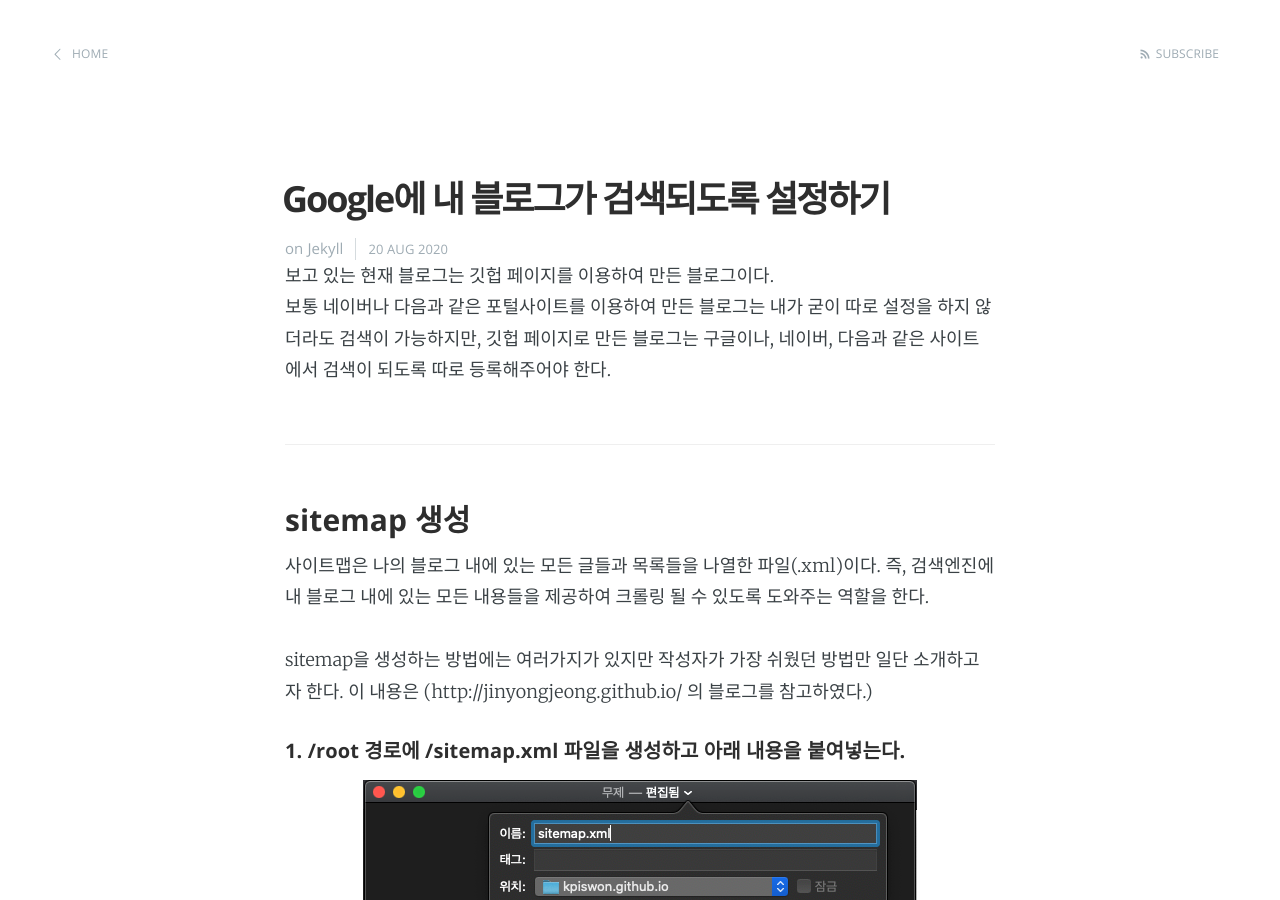
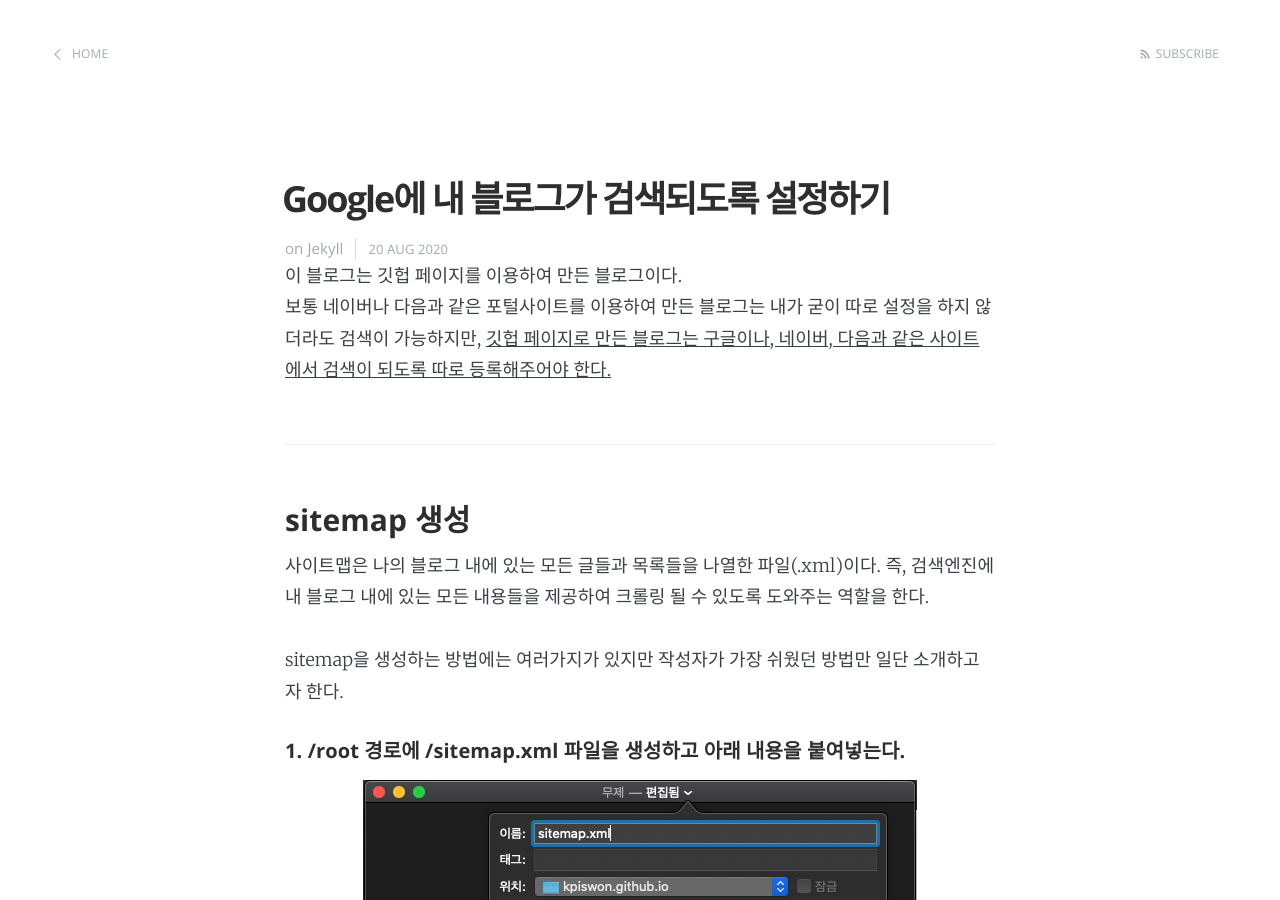
Before and after one commit to kpiswon/kpiswon.github.io, a Jekyll site: the page built from _posts/2020-08-20-googlingable.markdown, in a window 1280 px wide and 900 px high. Built offline with Jekyll 4.4.1, drawn with Linux system fonts in a browser that asks for light colours; some of the changed text lies outside the part shown.

Commit message:
"Google에 내 블로그가 검색되도록 설정하기" 포스트

```diff
--- a/_posts/2020-08-20-googlingable.markdown
+++ b/_posts/2020-08-20-googlingable.markdown
@@ -6,16 +6,16 @@ categories: Jekyll
 tags : [jekyll, github page, 지킬, github blog, google, 검색, search]
 ---
 
-보고 있는 현재 블로그는 깃헙 페이지를 이용하여 만든 블로그이다.
+이 블로그는 깃헙 페이지를 이용하여 만든 블로그이다.
 보통 네이버나 다음과 같은 포털사이트를 이용하여 만든 블로그는 내가 굳이 따로 설정을 하지 않더라도 검색이 가능하지만,
-깃헙 페이지로 만든 블로그는 구글이나, 네이버, 다음과 같은 사이트에서 검색이 되도록 따로 등록해주어야 한다.
+<u>깃헙 페이지로 만든 블로그는 구글이나, 네이버, 다음과 같은 사이트에서 검색이 되도록 따로 등록해주어야 한다.</u>
 
 ---
 ### sitemap 생성
 
 사이트맵은 나의 블로그 내에 있는 모든 글들과 목록들을 나열한 파일(.xml)이다. 즉, 검색엔진에 내 블로그 내에 있는 모든 내용들을 제공하여 크롤링 될 수 있도록 도와주는 역할을 한다.
 
-sitemap을 생성하는 방법에는 여러가지가 있지만 작성자가 가장 쉬웠던 방법만 일단 소개하고자 한다. 이 내용은 (http://jinyongjeong.github.io/ 의 블로그를 참고하였다.)
+sitemap을 생성하는 방법에는 여러가지가 있지만 작성자가 가장 쉬웠던 방법만 일단 소개하고자 한다.
 
 ##### 1. /root 경로에 /sitemap.xml 파일을 생성하고 아래 내용을 붙여넣는다.
 ![root](/assets/images/root.png)
--- a/feed.xml
+++ b/feed.xml
@@ -6,7 +6,7 @@ layout: null
   <channel>
     <title>{{ site.title | xml_escape }}</title>
     <description>{{ site.description | xml_escape }}</description>
-    <link>{{ site.url }}{{ site.baseurl }}/</link>
+    <link>https://kpiswon.github.io</link>
     <atom:link href="{{ "/feed.xml" | prepend: site.baseurl | prepend: site.url }}" rel="self" type="application/rss+xml"/>
     <pubDate>{{ site.time | date_to_rfc822 }}</pubDate>
     <lastBuildDate>{{ site.time | date_to_rfc822 }}</lastBuildDate>
```
Also changed, not shown: other parts of _posts/2020-08-20-googlingable.markdown (+6 -1 lines), assets/images/sitemapadd.png.
